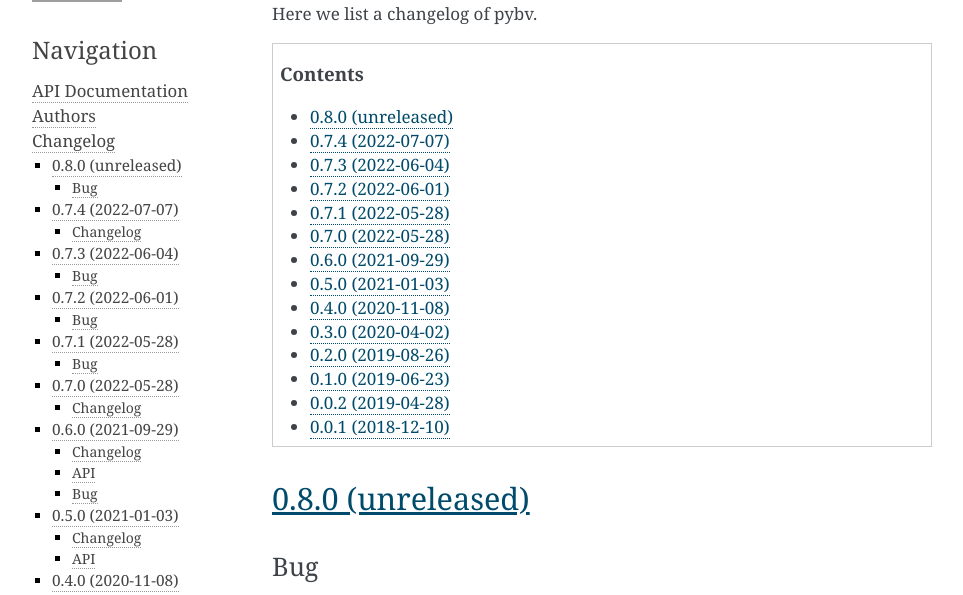
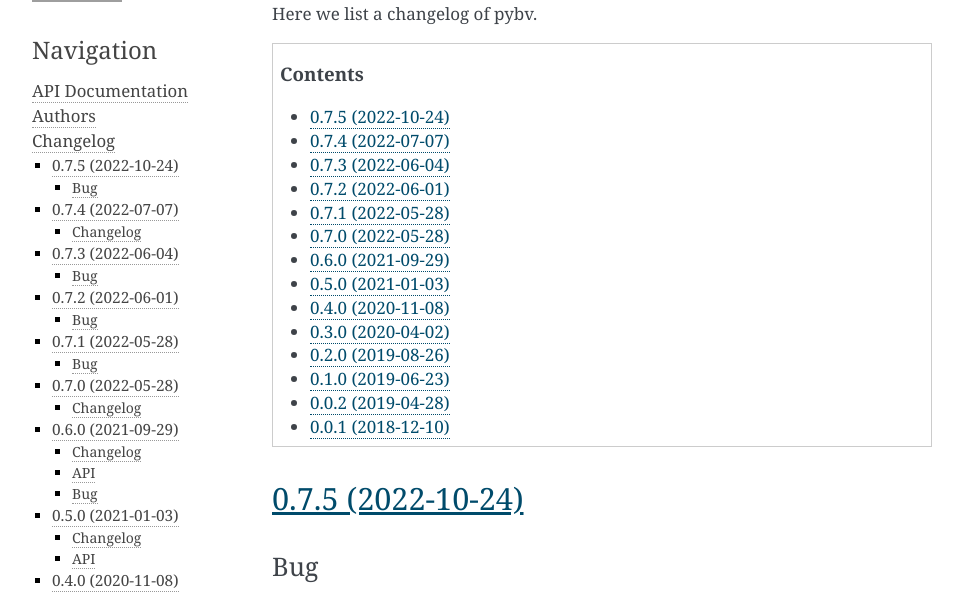
Before and after one commit to bids-standard/pybv, a Sphinx documentation site: the page built from docs/changelog.rst, in a window 1280 px wide and 900 px high, scrolled down 308 px. Shown: the part 155-750 px from the top of the window, without its empty margins (148-1111 px from the left). Built offline with Sphinx 7.4.7, drawn with Linux system fonts in a browser that asks for light colours; grey boxes are pictures that could not be loaded.

Commit message:
REL: 0.7.5

```diff
--- a/docs/changelog.rst
+++ b/docs/changelog.rst
@@ -40,7 +40,7 @@
    :local:
    :depth: 1
 
-0.8.0 (unreleased)
+0.7.5 (2022-10-24)
 ==================
 
 Bug
--- a/pybv/__init__.py
+++ b/pybv/__init__.py
@@ -1,7 +1,7 @@
 """A lightweight I/O utility for the BrainVision data format."""
 
 
-__version__ = "0.8.0.dev4"
+__version__ = "0.7.5"
 from .io import write_brainvision
 
 __all__ = ["write_brainvision"]
```
